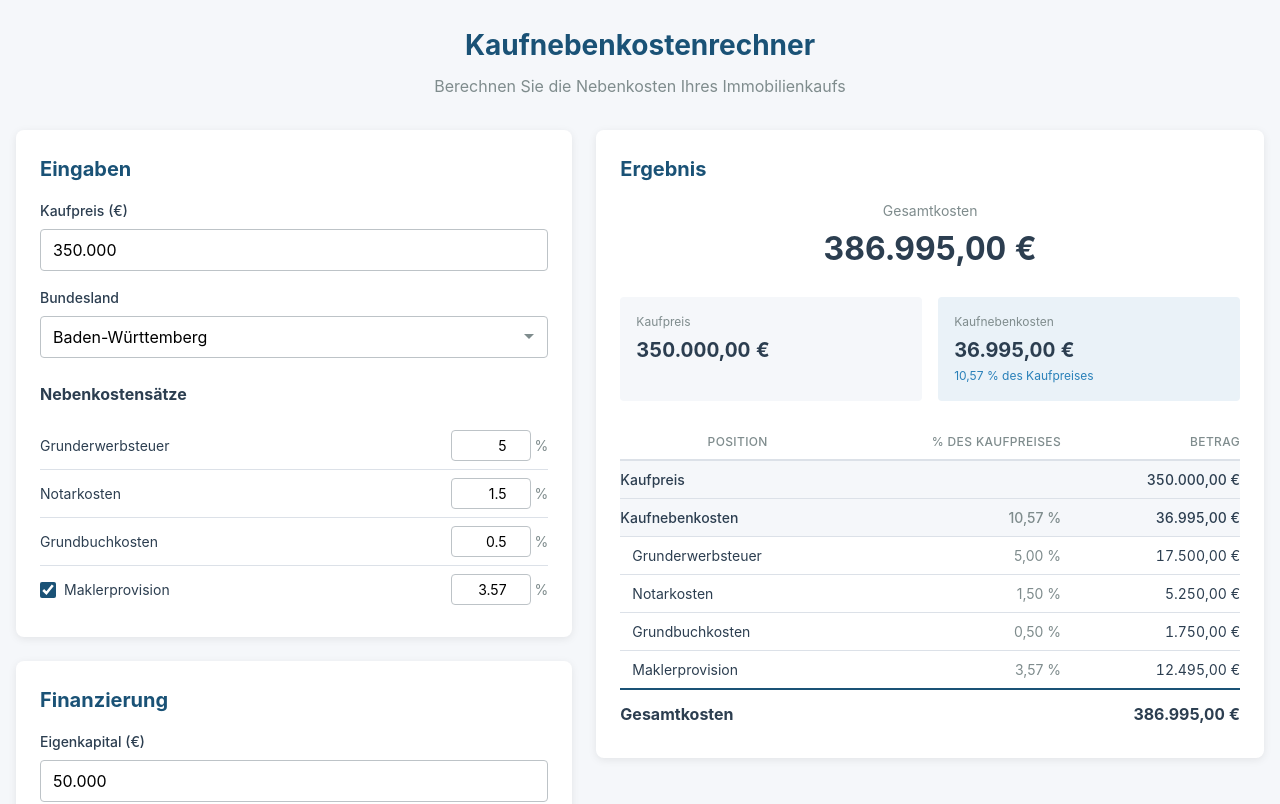
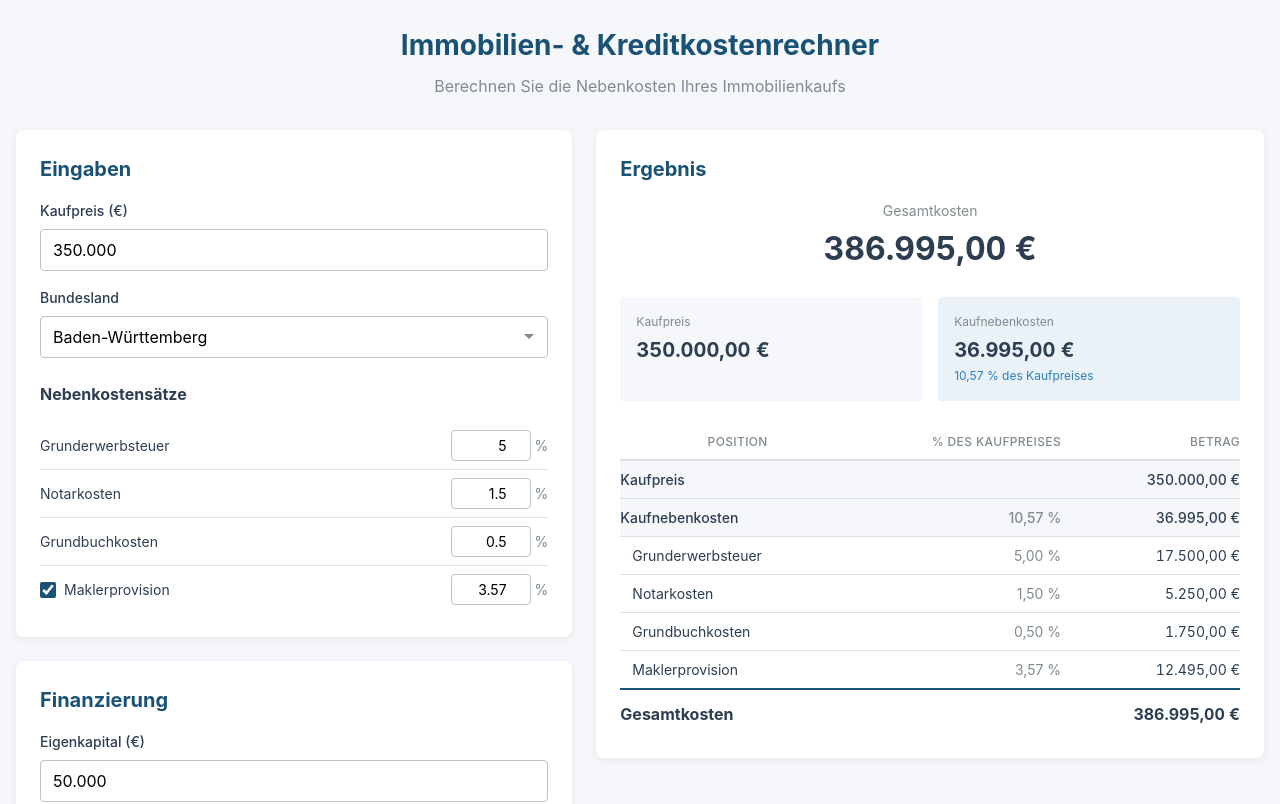
Before and after one commit to PhilippMeissner/immo-calc, an Angular app: page / in a window 1280 px wide. Shown: the top 804 px of the page. Built offline with nearby package versions, Linux system fonts and the light colour scheme.

Commit message:
updated title

```diff
--- a/src/app/app.html
+++ b/src/app/app.html
@@ -1,5 +1,5 @@
 <header>
-  <h1>Kaufnebenkostenrechner</h1>
+  <h1>Immobilien- & Kreditkostenrechner</h1>
   <p class="subtitle">Berechnen Sie die Nebenkosten Ihres Immobilienkaufs</p>
 </header>
 
--- a/src/index.html
+++ b/src/index.html
@@ -2,7 +2,7 @@
 <html lang="de">
 <head>
   <meta charset="utf-8">
-  <title>Kaufnebenkostenrechner</title>
+  <title>Immobilien- & Kreditkostenrechner</title>
   <base href="/">
   <meta name="viewport" content="width=device-width, initial-scale=1">
   <link rel="icon" type="image/x-icon" href="favicon.ico">
```
Also changed, not shown: 1 other file (tests, documents, lock files or other folders).
